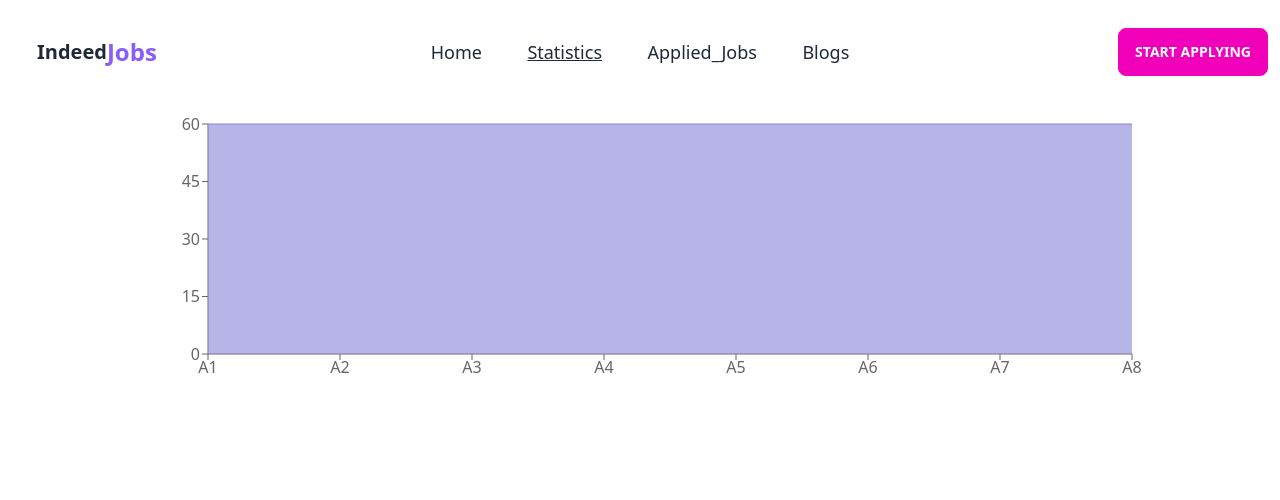
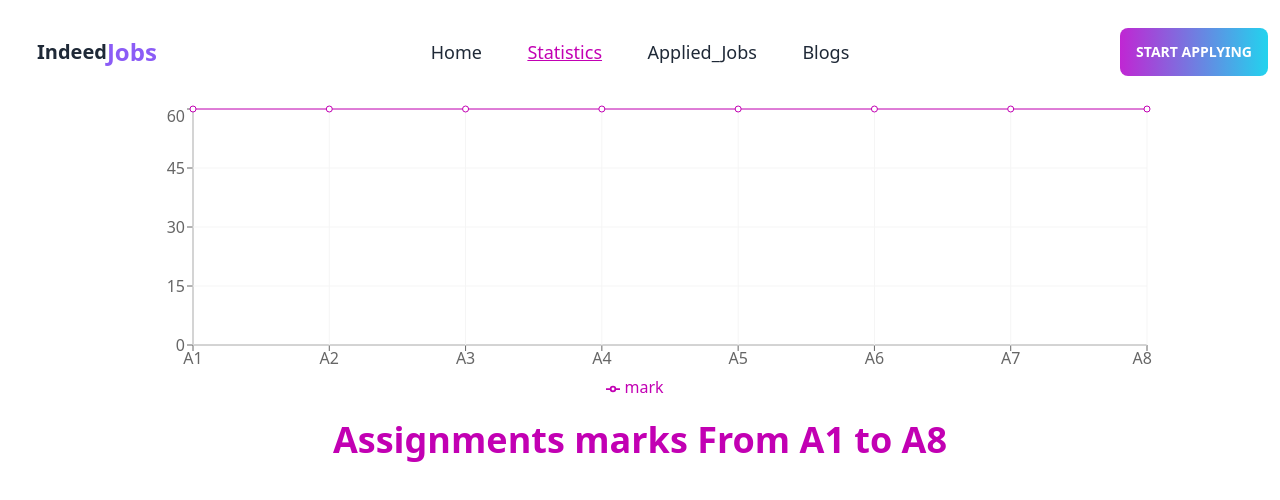
Before and after one commit to apucsd/IndeedJob, a React (Vite) app: page /statistics in a window 1280 px wide. Shown: the top 500 px of the page. Built offline with nearby package versions, Linux system fonts and the light colour scheme.

Commit message:
added some style to btn

```diff
--- a/src/Components/FeaturedJobs.jsx
+++ b/src/Components/FeaturedJobs.jsx
@@ -29,18 +29,18 @@ const FeaturedJobs = () => {
           ></SingleFeaturedJob>
         ))}
       </div>
-      <div className="text-center">
+      <div className="text-center my-4">
         {isShow ? (
           <button
             onClick={() => setIsShow(!isShow)}
-            className="btn-secondary btn"
+            className="bg-gradient-to-r from-fuchsia-600 to-cyan-400 border-0 btn"
           >
             Show all
           </button>
         ) : (
           <button
             onClick={() => setIsShow(!isShow)}
-            className="btn-secondary btn"
+            className="btn bg-gradient-to-r from-fuchsia-600 to-cyan-400 border-0"
           >
             Show less
           </button>
--- a/src/Components/Header.jsx
+++ b/src/Components/Header.jsx
@@ -15,7 +15,9 @@ const Header = () => {
           Find Your Dream Job or Ideal Candidate Today with Our Powerful Search
           Tools and Extensive Database.
         </p>
-        <button className="btn btn-secondary">Get Started</button>
+        <button className="btn bg-gradient-to-r from-fuchsia-600 to-cyan-400 border-0">
+          Get Started
+        </button>
       </div>
       <div>
         <Lottie className="h-[100vh]" animationData={jobHunt} />
--- a/src/Components/JobDetail.jsx
+++ b/src/Components/JobDetail.jsx
@@ -116,7 +116,7 @@ const JobDetail = () => {
         <div>
           <div
             onClick={() => handleAppliedJobs(job_title)}
-            className="btn btn-secondary my-6 w-full"
+            className="btn bg-gradient-to-r from-fuchsia-600 to-cyan-400 border-0 my-6 w-full"
           >
             Apply Now
           </div>
--- a/src/Components/Navbar.jsx
+++ b/src/Components/Navbar.jsx
@@ -44,7 +44,9 @@ const Navbar = () => {
         </NavLink>
       </div>
       <div className="md:text-end my-4 ">
-        <button className="btn btn-secondary">Start Applying</button>
+        <button className="btn bg-gradient-to-r from-fuchsia-600 to-cyan-400 border-0">
+          Start Applying
+        </button>
       </div>
     </div>
   );
--- a/src/Components/SingleAppliedJobCart.jsx
+++ b/src/Components/SingleAppliedJobCart.jsx
@@ -21,7 +21,7 @@ const SingleAppliedJobCart = ({ job }) => {
     salary,
   } = job;
   return (
-    <div className="md:w-[70%] mx-auto border my-2 grid grid-cols-4 justify-between items-center">
+    <div className="md:w-[70%] mx-auto border p-2 my-2 grid md:grid-cols-4 justify-between items-center">
       <div className=" md:col-span-3 col-span-4 flex gap-2">
         <div className="p-3">
           <img className="h-36 w-36" src={logo} alt="" />
@@ -31,10 +31,10 @@ const SingleAppliedJobCart = ({ job }) => {
           <h1 className="text-xl font-semibold my-4">{job_title}</h1>
           <p className="text-gray-600">{company_name}</p>
           <div className="flex gap-4 my-3">
-            <div className="border cursor-pointer p-1 text-violet-600 border-violet-700 rounded">
+            <div className="border cursor-pointer p-1 text-[#C200B3] border-[#C200B3] rounded">
               {remote_or_onsite}
             </div>
-            <div className="border cursor-pointer  p-1 text-violet-600 border-violet-700 rounded">
+            <div className="border cursor-pointer  p-1 text-[#C200B3] border-[#C200B3] rounded">
               {full_or_part_time}
             </div>
           </div>
@@ -58,10 +58,12 @@ const SingleAppliedJobCart = ({ job }) => {
         </div>
       </div>
 
-      <div className="">
+      <div className="ml-4 text-end">
         <Link to={`/jobs/${id}`}>
           {" "}
-          <button className="btn btn-secondary">view details</button>
+          <button className="btn bg-gradient-to-r from-fuchsia-600 to-cyan-400 border-0">
+            view details
+          </button>
         </Link>
       </div>
     </div>
--- a/src/Components/SingleFeaturedJob.jsx
+++ b/src/Components/SingleFeaturedJob.jsx
@@ -53,7 +53,9 @@ const SingleFeaturedJob = ({ singleFeaturedData }) => {
       </div>
       <Link to={`jobs/${id}`}>
         {" "}
-        <button className="btn btn-primary">view details</button>
+        <button className="btn bg-gradient-to-r from-fuchsia-600 to-cyan-400 border-0">
+          view details
+        </button>
       </Link>
     </div>
   );
--- a/src/Components/Statistics.jsx
+++ b/src/Components/Statistics.jsx
@@ -1,12 +1,17 @@
 import React from "react";
 import { useLoaderData } from "react-router-dom";
 import {
+  Line,
+  Legend,
+  Bar,
   AreaChart,
   XAxis,
   YAxis,
   Tooltip,
   ResponsiveContainer,
   Area,
+  CartesianGrid,
+  ComposedChart,
 } from "recharts";
 
 const Statistics = () => {
@@ -15,21 +20,19 @@ const Statistics = () => {
   return (
     <div className="w-[80%] h-[300px] mx-auto">
       <ResponsiveContainer>
-        <AreaChart
-          data={assignments}
-          margin={{
-            top: 20,
-            right: 20,
-            bottom: 20,
-            left: 20,
-          }}
-        >
+        <ComposedChart width={730} height={250} data={assignments}>
           <XAxis dataKey="assignmentNumber" />
-          <YAxis dataKey="mark" />
-          <Area dataKey="mark" stroke="#8884d8" fill="#8884d8" />
-          <Tooltip dataKey="mark" />
-        </AreaChart>
+          <YAxis dataKey="" />
+          <Tooltip />
+          <Legend />
+          <CartesianGrid stroke="#f5f5f5" />
+
+          <Line type="monotone" dataKey="mark" stroke="#C200B3" />
+        </ComposedChart>
       </ResponsiveContainer>
+      <h2 className="text-center my-4 text-4xl font-semibold text-[#C200B3]">
+        Assignments marks From A1 to A8
+      </h2>
     </div>
   );
 };
--- a/src/index.css
+++ b/src/index.css
@@ -3,5 +3,5 @@
 @tailwind utilities;
 
 .active {
-  @apply underline;
+  @apply underline text-[#C200B3] border-[#C200B3];
 }
```
